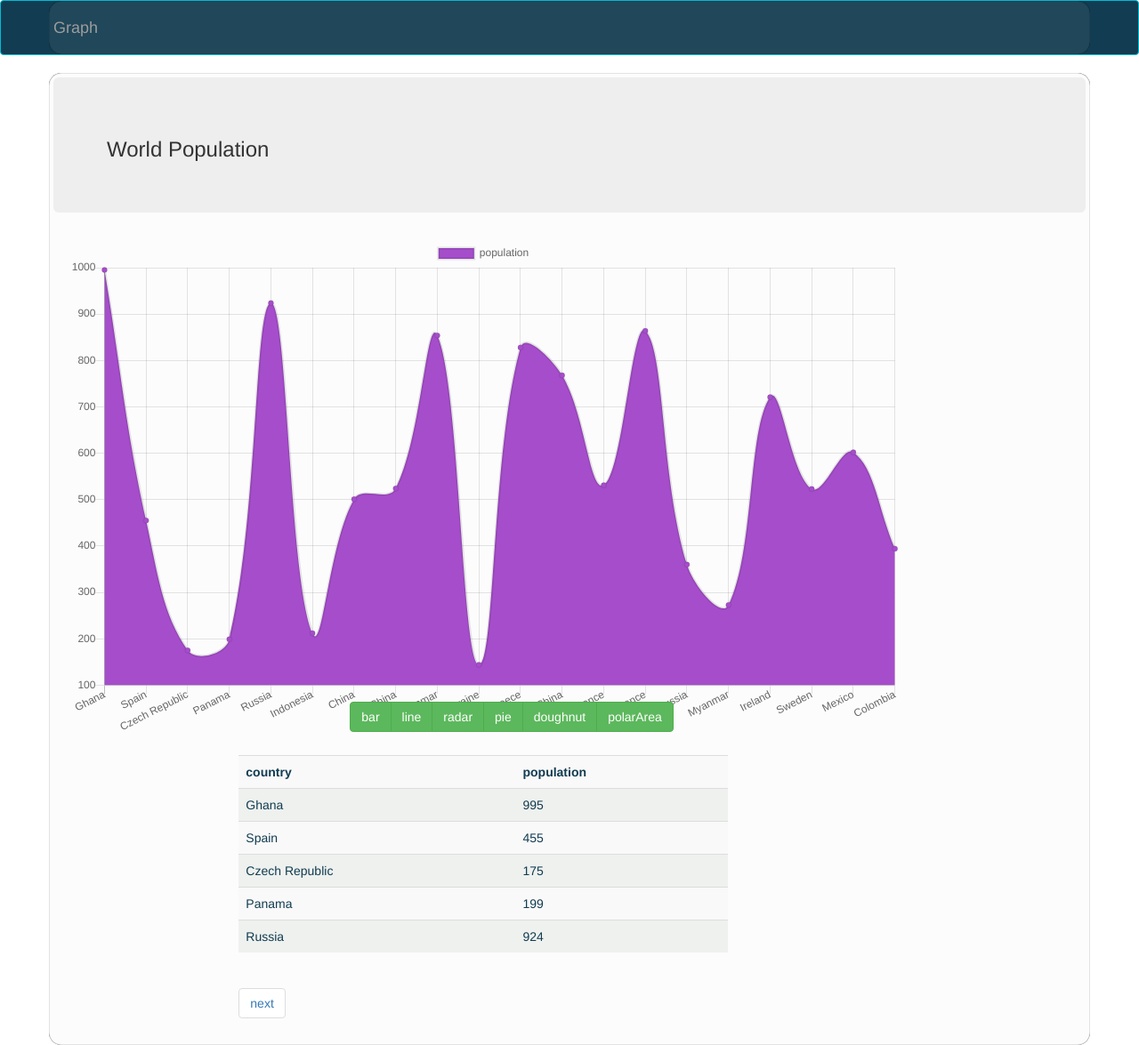
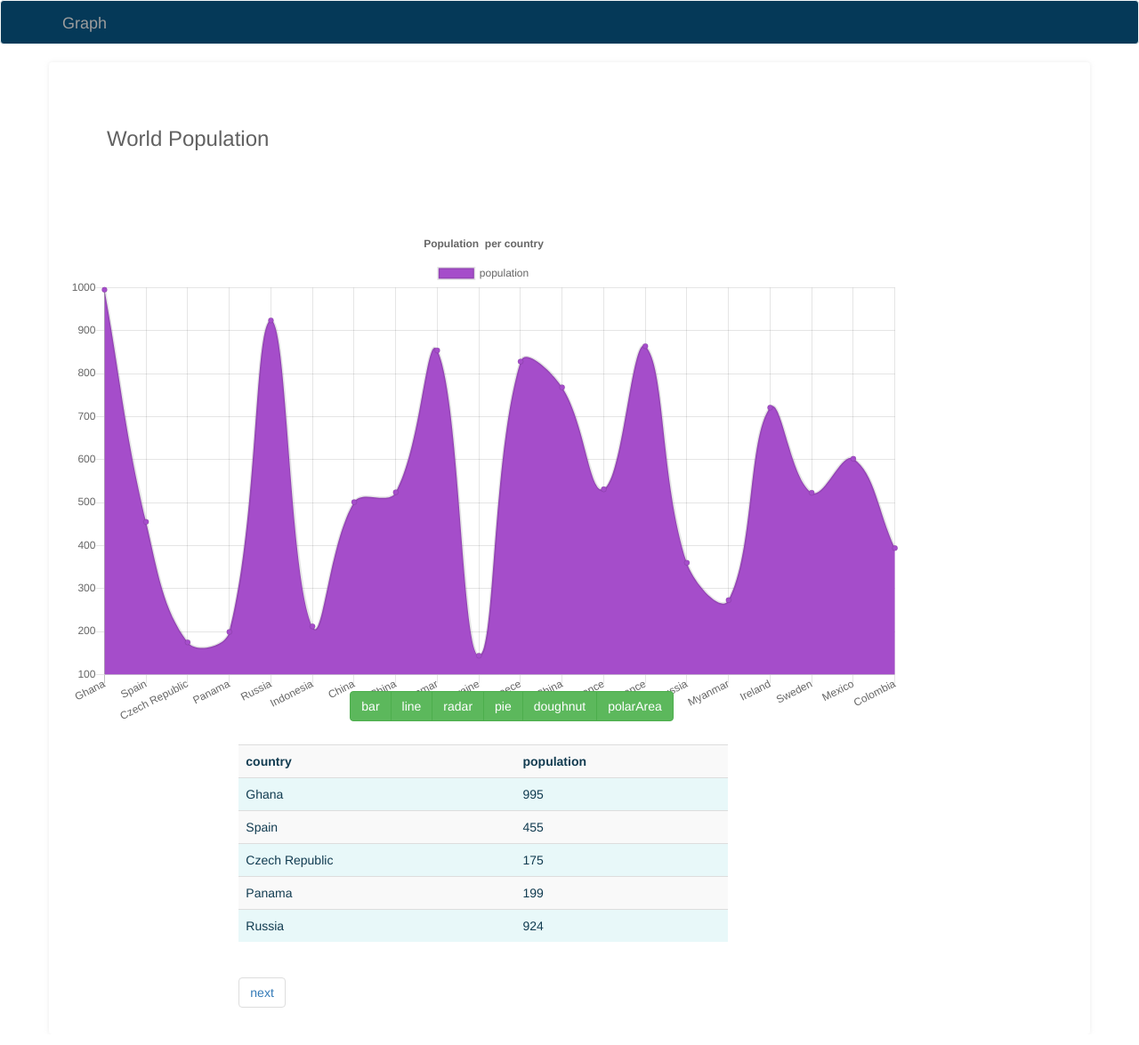
Before and after one commit to amwaleh/Django_Chart, a Django app: page / in a window 1280 px wide. Shown: the whole page at 89% size. After the commit the page ends 1133 px from the top, so only its background shows below. Run offline with Django 3.2, Linux system fonts and the light colour scheme; data comes from the database, SQL or seed files in the repository; some libraries are stand-ins or nearby versions.

Commit message:
Improve UI

```diff
--- /dev/null
+++ b/static/css/style.css
@@ -0,0 +1,29 @@
+.navbar-inverse {
+    background-color: #053958;
+    border-color: #f3f7f8;
+    color: #FFF;
+    height: 50px;
+
+}
+.table {
+    color: #123c51;
+    background-color:rgba(159, 223, 230, 0.24);
+}
+.main {
+    padding: 5px;
+    border-radius: 4px;
+    border-color: rgba(204, 204, 204, 0.38);
+    border-width: thin;
+    box-shadow: 0px 0px 5px 0px rgba(204, 204, 204, 0.38);
+
+
+}
+.jumbotron{
+    background-color: #fff;
+    color:#616161;
+}
+
+.graph-type{
+    margin: 0 auto;
+    width:80%;
+}
--- a/static/js/chart.js
+++ b/static/js/chart.js
@@ -1,11 +1,11 @@
 /**
  * Created by alexmwaleh on 3/8/17.
  */
-var type ='line';
-var vector =['line','radar'];
+var type = 'line';
+var vector = ['line', 'radar'];
 var myChart;
 
-$('.graph-type').on('click','button',function(){
+$('.graph-type').on('click', 'button', function () {
     myChart.destroy();
 
     type = this.innerText;
@@ -30,10 +30,17 @@ function findData() {
                             label: 'population',
                             data: res.data,
                             backgroundColor: vector.includes(type) ? res.color[0] : res.color
-                        }]
-                    }
+                        }]},
+                        options: {
+                            title: {
+                                display: true,
+                                text: 'Population  per country'
+                            }
 
-                });
+
+                        }
+
+                    });
                 window.addEventListener('resize', function () {
                     myChart.resize()
                 })
@@ -47,4 +54,4 @@ function findData() {
     );
 };
 
-findData()
+findData();
--- a/templates/index.html
+++ b/templates/index.html
@@ -3,7 +3,7 @@
 {% block  content %}
     {% include './partials/nav.html' %}
 
-    <div class="container">
+    <div class="container main">
         <div class="content">
 
                 <div class="jumbotron"><H3>World Population</H3></div>
@@ -52,23 +52,5 @@
 
     <script src="{% static 'js/chart.js' %}"></script>
 
-    <style>
 
-    .table {
-        color: #123c51;
-        background-color:rgba(181, 193, 182, 0.2);
-    }
-    .container {
-        background-color: rgba(210, 211, 209, 0.07);
-        box-shadow: inset 0px 0px 1px 0px #000;
-        padding:5px;
-        box-radius:10px;
-        border-radius: 14px;
-
-    }
-    .graph-type{
-       margin: 0 auto;
-        width:80%;
-    }
-    </style>
 {% endblock %}
--- a/templates/partials/base.html
+++ b/templates/partials/base.html
@@ -5,8 +5,7 @@
     <!-- Latest compiled and minified CSS -->
     <script src="https://ajax.googleapis.com/ajax/libs/jquery/3.1.1/jquery.min.js"></script>
     <link rel="stylesheet" href="https://maxcdn.bootstrapcdn.com/bootstrap/latest/css/bootstrap.min.css">
-
-
+    <link rel="stylesheet" href="{% static 'css/style.css' %}">
     <script src="https://cdnjs.cloudflare.com/ajax/libs/Chart.js/2.5.0/Chart.min.js"></script>
     <meta charset="UTF-8">
     <title>Document</title>
--- a/templates/partials/nav.html
+++ b/templates/partials/nav.html
@@ -1,12 +1,5 @@
 
 {% block nav %}
-    <style>
-        .navbar-inverse {
-            background-color: #123c51;
-            border-color: #00BCD4;
-            color: #FFF;
-        }
-    </style>
 <nav class="navbar navbar-inverse ">
     <div class="container">
         <div class="navbar-header">
@@ -16,7 +9,7 @@
                 <span class="icon-bar"></span>
                 <span class="icon-bar"></span>
             </button>
-            <a class="navbar-brand" href="#">Graph</a>
+            <a class="navbar-brand" >Graph</a>
         </div>
 
     </div>
```
Also changed, not shown: app/fixtures/data.json (deleted, +0 -58 lines), README.md.
